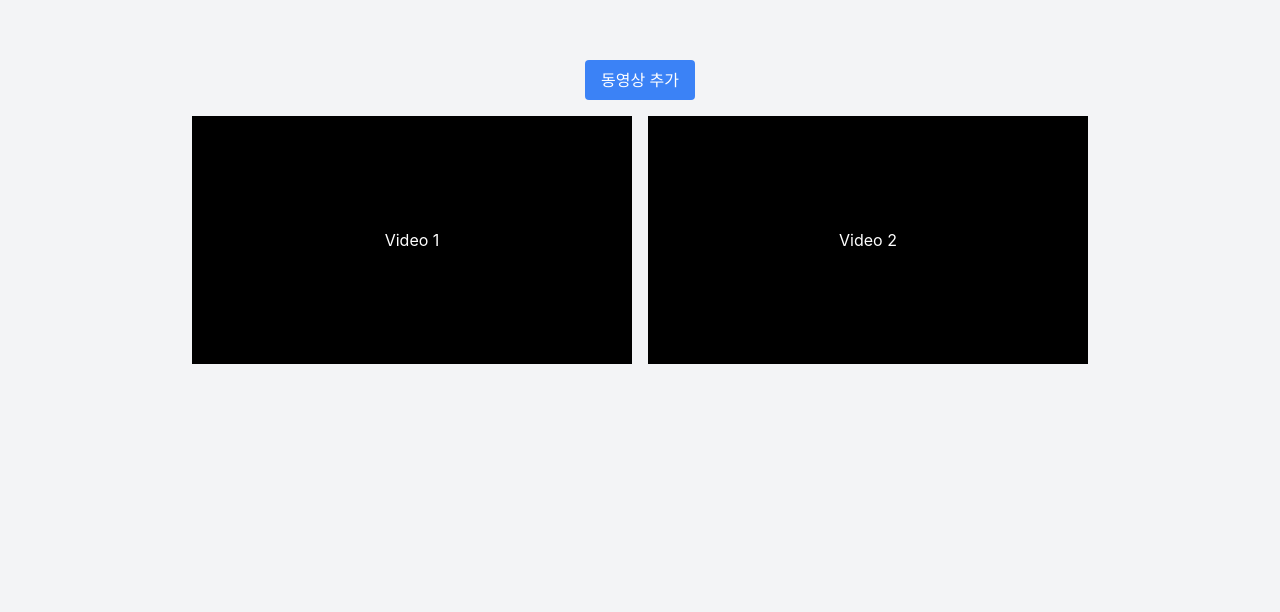
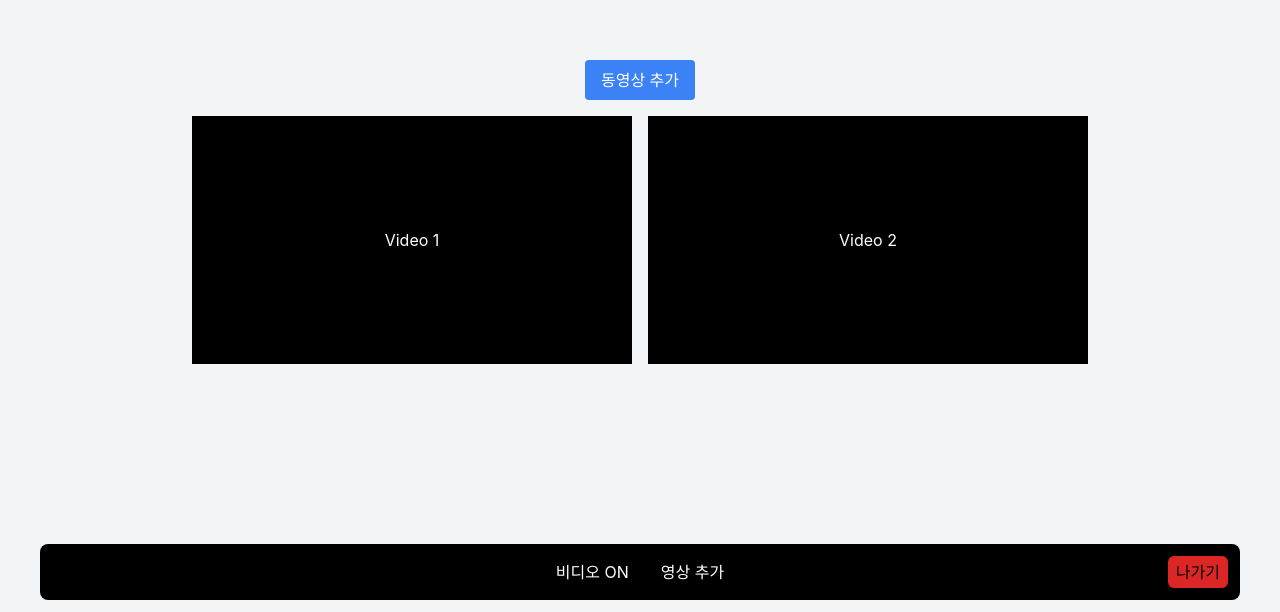
Before and after one commit to kimminsu31415/withstudy, a React (Create React App) app: page /test in a window 1280 px wide. Shown: the part 188-800 px from the top of the page. Built offline with nearby package versions, Linux system fonts and the light colour scheme.

Commit message:
fix: test page tool bar 추가

```diff
--- a/src/pages/Test.jsx
+++ b/src/pages/Test.jsx
@@ -71,6 +71,23 @@ function App() {
           </div>
         )}
       </div>
+
+      {/* 하단 Toolbar */}
+      <div className="absolute bottom-3 left-0 right-0 mx-auto w-full max-w-[calc(100%-80px)]">
+        <div className="flex h-14 items-center justify-center rounded-lg bg-black px-4">
+          <div className="flex gap-8 text-white">
+            <button>
+              <p>비디오 ON</p>
+            </button>
+            <button>
+              <p>영상 추가</p>
+            </button>
+          </div>
+          <button className="absolute right-3 rounded-md bg-red-600 px-2 py-1">
+            <p>나가기</p>
+          </button>
+        </div>
+      </div>
     </div>
   );
 }
```
